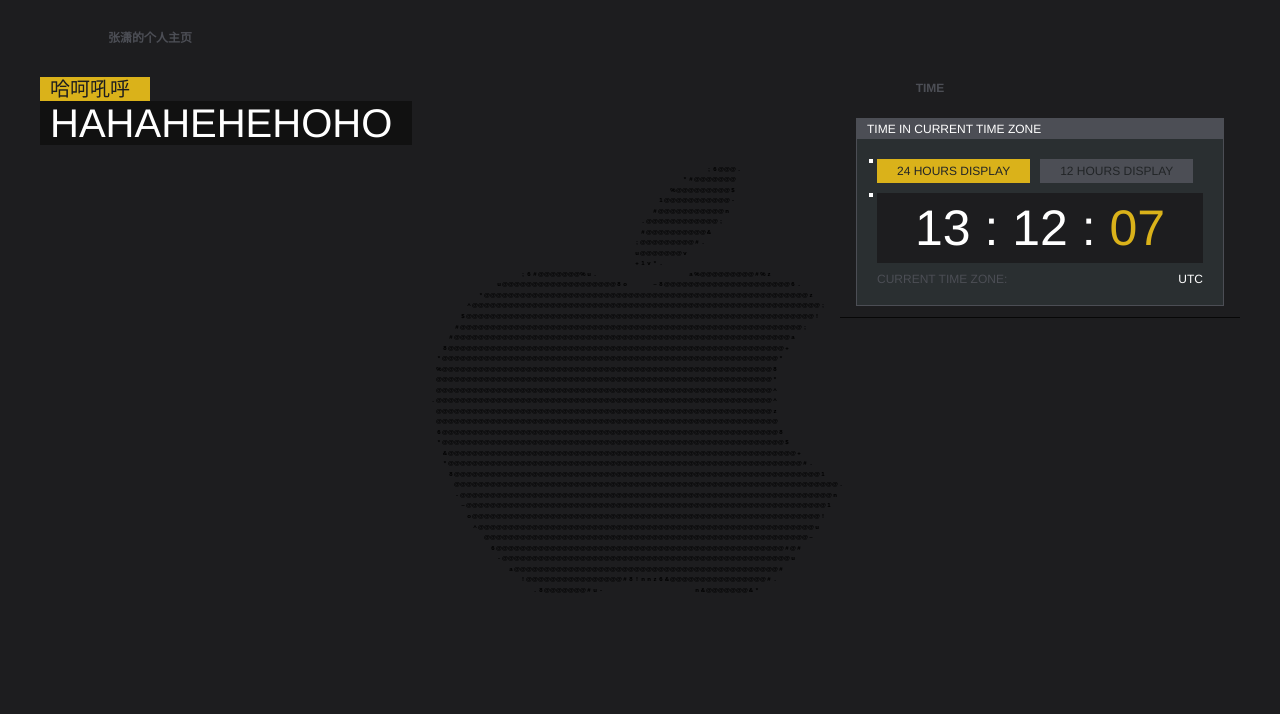
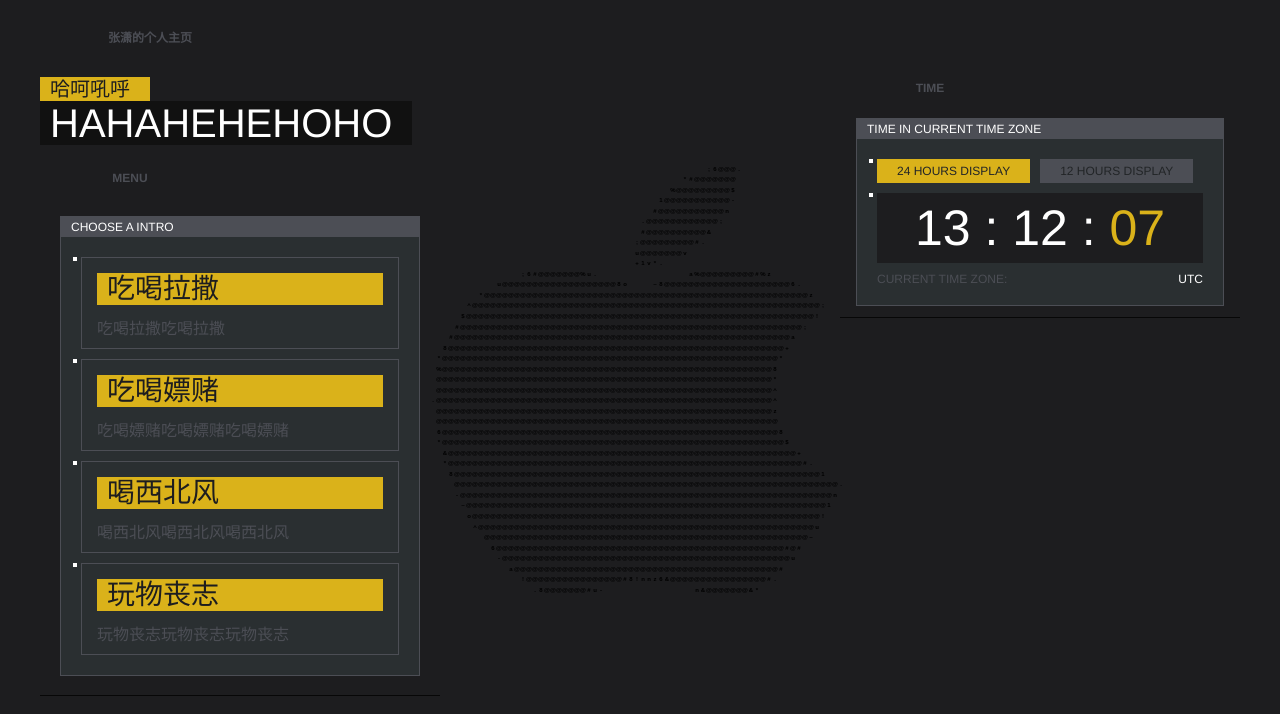
Before and after one commit to wszxdhr/homepage, a Vue app: page /#/ in a window 1280 px wide. Shown: the top 714 px of the page. Built offline with nearby package versions, Linux system fonts and the light colour scheme; a small style sheet from the web is missing.

Commit message:
feat(组件):添加Menu组件和首页的左侧菜单

```diff
--- a/public/index.html
+++ b/public/index.html
@@ -5,6 +5,7 @@
     <meta http-equiv="X-UA-Compatible" content="IE=edge">
     <meta name="viewport" content="width=device-width,initial-scale=1.0">
     <link rel="icon" href="<%= BASE_URL %>favicon.ico">
+    <link rel="stylesheet" href="//at.alicdn.com/t/font_1706670_e90azzup5wc.css"/>
     <title><%= htmlWebpackPlugin.options.title %></title>
   </head>
   <body>
--- /dev/null
+++ b/src/assets/style/hpComponent/menu.scss
@@ -0,0 +1,14 @@
+@import './base';
+
+.hp-menu {}
+
+.hp-menu-item {
+  .hp-menu-item_inner {
+    border: 1px solid $base-gray-light;
+    padding: 15px;
+  }
+  .hp-menu-item_content {
+    margin-top: 10px;
+    margin-bottom: -6px;
+  }
+}
--- a/src/assets/style/hpComponent/textDisplay.scss
+++ b/src/assets/style/hpComponent/textDisplay.scss
@@ -15,7 +15,8 @@
     line-height: 40px;
     & > * {
       line-height: 40px;
-    }}
+    }
+  }
   &.text-display_size-small {
     font-size: 20px;
     line-height: 20px;
@@ -37,4 +38,11 @@
       color: $base-white;
     }
   }
+  &.text-display_transparent {
+    background-color: transparent;
+    color: $base-gray-light;
+    & > * {
+      color: $base-white;
+    }
+  }
 }
--- a/src/components/CharDance/index.vue
+++ b/src/components/CharDance/index.vue
@@ -5,7 +5,7 @@
 <script>
 import Char from './char'
 const RENDER_ONCE = 200
-const DISPLAY_IMAGE_DELAY = 5000
+const DISPLAY_IMAGE_DELAY = 20000
 const DISPLAY_EMPTY_DELAY = 0
 const HANDLE_ANIMATE_LIST_DELAY = 10
 export default {
--- /dev/null
+++ b/src/components/Menu/index.vue
@@ -0,0 +1,11 @@
+<template>
+  <div class="hp-menu">
+    <slot></slot>
+  </div>
+</template>
+
+<script>
+export default {
+  name: 'HpMenu'
+}
+</script>
--- /dev/null
+++ b/src/components/Menu/install.js
@@ -0,0 +1,9 @@
+import Index from './index'
+import MenuItem from './menuItem'
+
+export default {
+  install (Vue) {
+    Vue.component('hp-menu', Index)
+    Vue.component('hp-menu-item', MenuItem)
+  }
+}
--- /dev/null
+++ b/src/components/Menu/menuItem.vue
@@ -0,0 +1,38 @@
+<template>
+  <hp-block class="hp-menu-item" transparent>
+    <div class="hp-menu-item_icon">
+      <i class="icon-github"></i>
+    </div>
+    <div class="hp-menu-item_inner">
+      <slot></slot>
+      <div class="hp-menu-item_title" v-if="($slots.title && $slots.title.length) || title">
+        <hp-text-display :text="title" v-if="!($slots.title && $slots.title.length)"></hp-text-display>
+        <slot name="title"></slot>
+      </div>
+      <p class="hp-menu-item_content" v-if="($slots.content && $slots.content.length) || content">
+        <span v-if="!($slots.content && $slots.content.length)">{{content}}</span>
+        <slot name="content"></slot>
+      </p>
+    </div>
+  </hp-block>
+</template>
+
+<script>
+export default {
+  name: 'HpMenuItem',
+  props: {
+    title: {
+      default: '',
+      type: String
+    },
+    content: {
+      default: '',
+      type: String
+    }
+  }
+}
+</script>
+
+<style lang="scss">
+@import '~@/assets/style/hpComponent/menu.scss';
+</style>
--- a/src/setup.js
+++ b/src/setup.js
@@ -2,11 +2,13 @@ import Vue from 'vue'
 import Dialog from '@/components/Dialog/install'
 import Radio from '@/components/Radio/install'
 import TextDisplay from '@/components/TextDisplay/install'
+import Menu from '@/components/Menu/install'
 
 [
   Dialog,
   Radio,
-  TextDisplay
+  TextDisplay,
+  Menu
 ].map(item => {
   Vue.use(item)
 })
--- a/src/views/Home.vue
+++ b/src/views/Home.vue
@@ -24,6 +24,16 @@
           <time-display :time-type="timeType"></time-display>
         </hp-block>
         <p class="time-display-desc"><span class="time-display-desc_label">CURRENT TIME ZONE: </span><span class="time-display-desc_value">{{Intl ? Intl.DateTimeFormat().resolvedOptions().timeZone : 'Unknown'}}</span></p>
+      </hp-sub-dialog>
+    </hp-dialog>
+    <hp-dialog class="menu-dialog" left="40px" top="160px" width="400px" title="MENU" header-min-width="80px" header-sub-block-width="50">
+      <hp-sub-dialog title="CHOOSE A INTRO">
+        <hp-menu>
+          <hp-menu-item title="吃喝拉撒" content="吃喝拉撒吃喝拉撒"></hp-menu-item>
+          <hp-menu-item title="吃喝嫖赌" content="吃喝嫖赌吃喝嫖赌吃喝嫖赌"></hp-menu-item>
+          <hp-menu-item title="喝西北风" content="喝西北风喝西北风喝西北风"></hp-menu-item>
+          <hp-menu-item title="玩物丧志" content="玩物丧志玩物丧志玩物丧志"></hp-menu-item>
+        </hp-menu>
       </hp-sub-dialog>
     </hp-dialog>
     <!--<hp-dialog>-->
```
